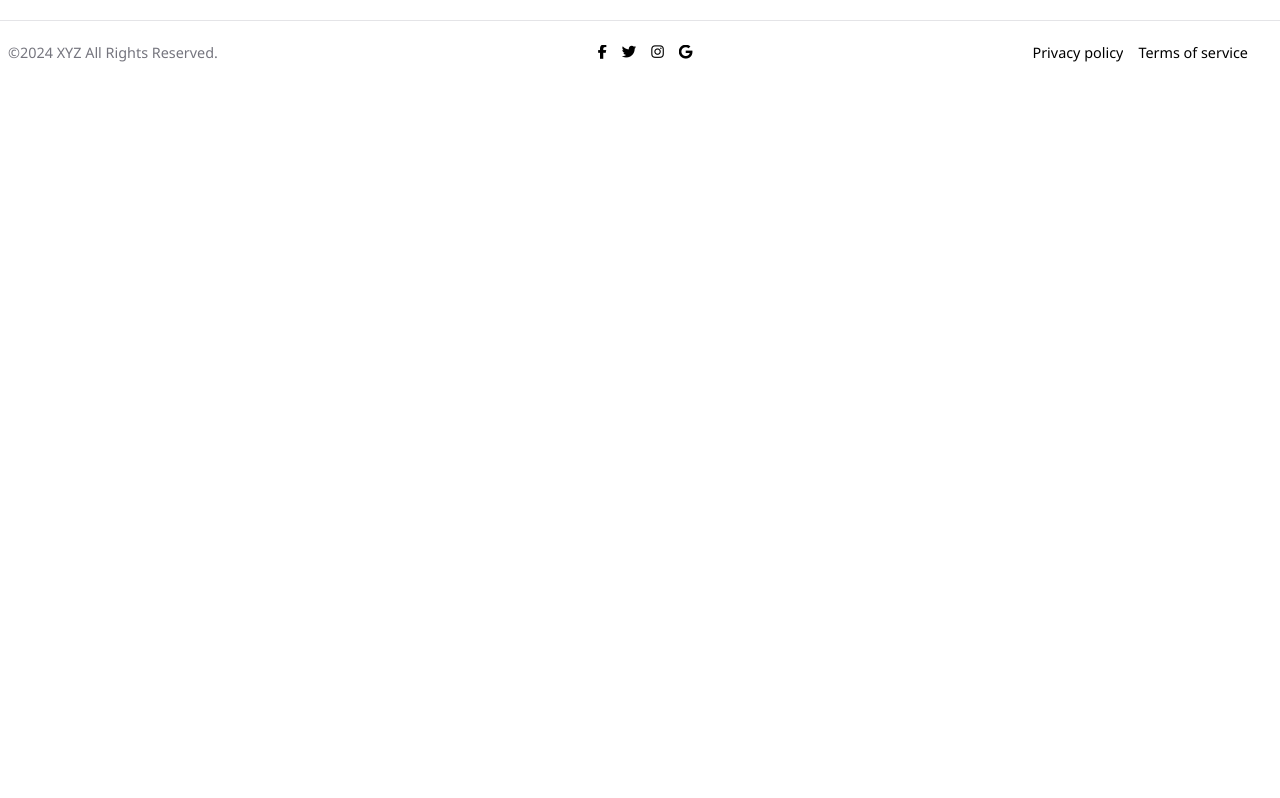
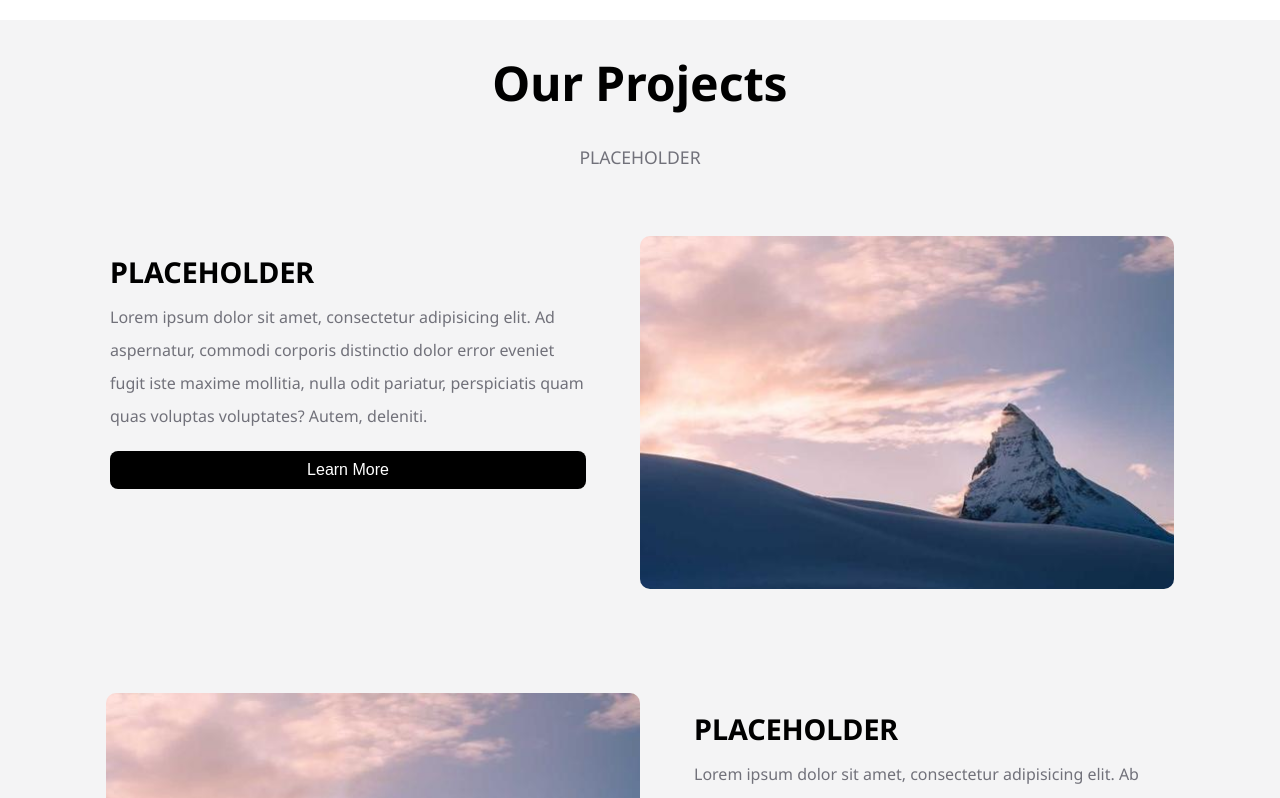
Before and after one commit to Haxintosh/projects-website, a Vue app: page / in a window 1280 px wide. Shown: the part 1620-2418 px from the top of the page. Before the commit the page ends 1703 px from the top, so only its background shows below. Built offline with nearby package versions, Linux system fonts and the light colour scheme; no server answers.

Commit message:
services in main page kind of done

```diff
--- a/src/components/App.vue
+++ b/src/components/App.vue
@@ -3,13 +3,15 @@ import Navbar from './Navbar.vue';
 import Footer from './Footer.vue';
 import HeroSection from "./HeroSection.vue";
 import MissionSection from "./MissionSection.vue";
+import ServicesSection from "./ServicesSection.vue";
 export default {
   name: 'App',
   components: {
     Navbar,
     Footer,
     HeroSection,
-    MissionSection
+    MissionSection,
+    ServicesSection
   },
   data() {
     return {
@@ -32,6 +34,8 @@ export default {
 
   <MissionSection />
 
+  <ServicesSection />
+
   <Footer :companyName="companyName" />
 </template>
 
@@ -52,10 +56,4 @@ html{
   width:100%;
   overflow:hidden;
 }
-#app{
-  width:100%;
-  position:absolute;
-  top:0;
-  left:0;
-}
 </style>
--- a/src/components/HeroSection.vue
+++ b/src/components/HeroSection.vue
@@ -13,8 +13,11 @@ onMounted(() => {
 
   const heroText = document.querySelector('.heroText');
   const heroTextRect = heroText.getBoundingClientRect();
-  heroText.style.top = `${window.innerHeight / 2}px`;
-  heroText.style.left = `${window.innerWidth / 2}px`;
+  console.log(heroTextRect)
+  heroText.style.top = `${(window.innerHeight / 2)-(heroTextRect.height/2)}px`;
+  heroText.style.left = `${(window.innerWidth / 2)-(heroTextRect.width/2)}px`;
+  console.log(heroText.style.top, heroText.style.left)
+
 
 
   const mainCanvas = document.getElementById('heroCanvas');
@@ -79,6 +82,12 @@ onMounted(() => {
     renderer.setSize(window.innerWidth, window.innerHeight);
     // cssIsStupid.style.height = `${window.innerHeight}px`;
     // cssIsStupid.style.width = `${window.innerWidth}px`;
+
+    const heroTextRect = heroText.getBoundingClientRect();
+    console.log(heroTextRect)
+    heroText.style.top = `${(window.innerHeight / 2)-(heroTextRect.height/2)}px`;
+    heroText.style.left = `${(window.innerWidth / 2)-(heroTextRect.width/2)}px`;
+    console.log(heroText.style.top, heroText.style.left)
   }
 });
 </script>
@@ -121,7 +130,6 @@ onMounted(() => {
   position: absolute; /*why isn't this in the middle*/
   top: 50%;
   left: 50%;
-  transform: translate(-50%, -50%);
   text-align: center;
   font: 2em 'notoSans', sans-serif;
   color: #ffffff;
--- a/src/components/MissionSection.vue
+++ b/src/components/MissionSection.vue
@@ -7,7 +7,7 @@
   <div class="mainMissionContainer">
     <div class="missionContainer">
       <div class="itemTag">Our Mission</div>
-      <h1 class="missionHeader">Empowering wellness</h1>
+      <h1 class="missionHeader">Empowering Engineering</h1>
       <div class="missionText">Here, we are committed to empowering individuals on their journey to holistic well-being. Through our carefully curated range of products and services, we aim to nourish the mind, body, and soul, helping you achieve optimal health and vitality.</div>
     </div>
     <div class="valueContainer">
@@ -49,6 +49,7 @@
   flex-direction:column;
   width: 50%;
   align-items:flex-start;
+  max-width: 700px;
 }
 .valueContainer{
   flex: 1;
@@ -58,6 +59,7 @@
   gap: 10px;
   width: fit-content;
   align-items:flex-start;
+  max-width:700px;
 }
 .missionHeader{
   font-size: 3em;
--- a/src/components/Navbar.vue
+++ b/src/components/Navbar.vue
@@ -41,6 +41,7 @@ export default {
   position: fixed;
   height: 50px;
   font: 1em 'notoSans', sans-serif;
+  z-index:10;
 }
 
 .mainNavContainer {
--- a/src/components/ServicesSection.vue
+++ b/src/components/ServicesSection.vue
@@ -1,11 +1,120 @@
-<script setup>
+<script>
+export default {
+  name: 'ServicesSection',
+  props:['servicesList'],
+  data() {
+    return {
+      show: false
+    }
+  },
+  methods: {
+    toggle() {
+      this.show = !this.show
+    }
+  },
+}
 
 </script>
 
 <template>
-  $END$
+  <div class="servicesContainer">
+    <h1 class="mainHeader">Our Projects</h1>
+    <p class="subHeaderText">PLACEHOLDER</p>
+    <div class="products">
+      <div class="product">
+        <div class="productTextContainer">
+          <h3 class="productHeader">PLACEHOLDER</h3>
+          <p class="productText">Lorem ipsum dolor sit amet, consectetur adipisicing elit. Ad aspernatur, commodi corporis distinctio dolor error eveniet fugit iste maxime mollitia, nulla odit pariatur, perspiciatis quam quas voluptas voluptates? Autem, deleniti.</p>
+          <button class="productButton">Learn More</button>
+        </div>
+        <img src="../assets/lorempicsum.jpg" alt="meditation" class="productImage" />
+      </div>
+      <div class="product">
+        <img src="../assets/lorempicsum.jpg" alt="meditation" class="productImage" />
+        <div class="productTextContainer">
+          <h3 class="productHeader">PLACEHOLDER</h3>
+          <p class="productText">Lorem ipsum dolor sit amet, consectetur adipisicing elit. Ab aliquid delectus, distinctio eos explicabo fugiat illo illum in modi nam numquam odit omnis optio quibusdam reiciendis sed voluptate voluptatibus! Dolor.</p>
+          <button class="productButton">Learn More</button>
+        </div>
+      </div>
+    </div>
+  </div>
 </template>
 
 <style scoped>
+.servicesContainer {
+  font: 1em 'notoSans', sans-serif;
+  padding: 10px;
+  display: flex;
+  flex-direction: column;
+  align-items: center;
+  justify-content: center;
+  background-color:#f4f4f5;
+}
 
+.mainHeader{
+  font-size: 3em;
+  font-weight: bold;
+  margin:0;
+}
+
+.subHeaderText{
+  font-size: 1.1em;
+  margin: 10px;
+  color:#71717a;
+}
+
+.products{
+  display:flex;
+  flex-direction:column;
+  justify-content: center;
+}
+
+.product{
+  display: flex;
+  justify-content: center;
+  flex-direction: row;
+  align-items: flex-start;
+  padding: 0.25em 3em 0.25em 3em;
+  margin:3em;
+  gap: 50px;
+  max-width:1400px;
+}
+
+.productTextContainer{
+  display:flex;
+  flex-direction:column;
+  flex:1;
+  max-width:700px;
+  width:50%;
+  margin:4px;
+}
+.productImage{
+  width:50%;
+  flex:1;
+  max-width:700px;
+  border-radius: 10px;
+}
+.productHeader{
+  font-size: 1.8em;
+  font-weight: bold;
+  color: #000000;
+  margin:0;
+}
+.productText{
+  font-size: 1em;
+  color: #71717a;
+  margin:0;
+}
+.productButton{
+  font-size: 1em;
+  font-weight: normal;
+  color: #ffffff;
+  background-color: #000000;
+  padding: 10px;
+  border: none;
+  border-radius: 8px;
+  margin-top: 20px;
+  cursor: pointer;
+}
 </style>
```
